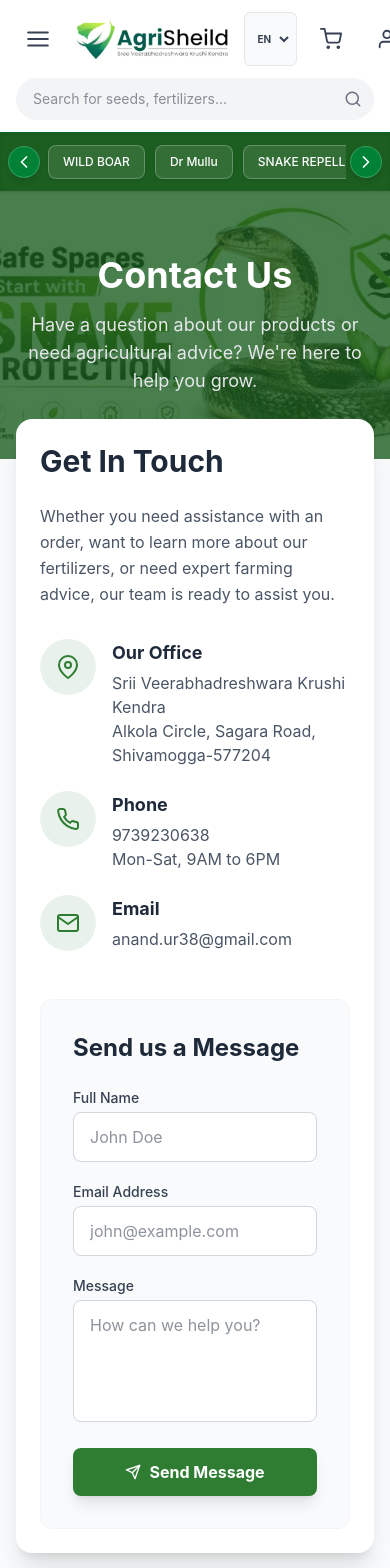
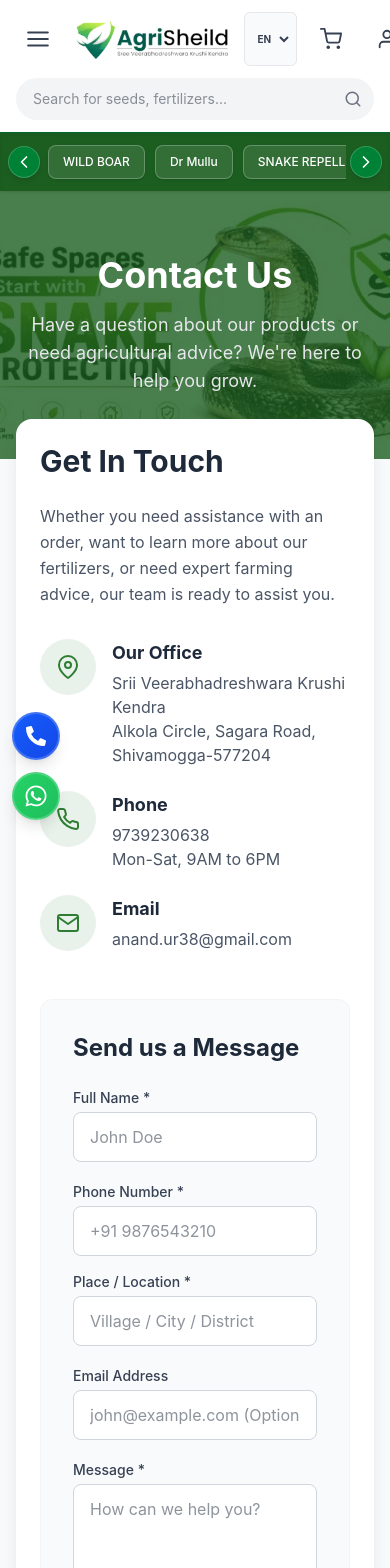
Before and after one commit to agrisheildsvk-ctrl/agrishield, a React (Vite) app in the folder frontend/: page /contact in a window 390 px wide. Shown: the top 1568 px of the page. Built offline with nearby package versions, Linux system fonts and the light colour scheme; no server answers.

Commit message:
Allow Railway host

```diff
--- /dev/null
+++ b/frontend/src/components/FloatingContact.jsx
@@ -0,0 +1,74 @@
+import React, { useState } from 'react';
+import { FaWhatsapp, FaPhoneAlt } from 'react-icons/fa';
+import { motion, AnimatePresence } from 'framer-motion';
+
+const FloatingContact = () => {
+  const [hoveredBtn, setHoveredBtn] = useState(null);
+  const phone = '919739230638';
+  const whatsappUrl = `https://wa.me/${phone}?text=${encodeURIComponent('Hello Agrishield / Srii Veerabhadreshwara Krushi Kendra, I need information regarding organic crop protection repellents.')}`;
+  const callUrl = `tel:+${phone}`;
+
+  return (
+    <div className="fixed left-3 sm:left-6 bottom-6 sm:bottom-8 z-40 flex flex-col gap-3 items-start pointer-events-auto">
+      {/* Call Phone Button */}
+      <div
+        className="relative flex items-center group"
+        onMouseEnter={() => setHoveredBtn('call')}
+        onMouseLeave={() => setHoveredBtn(null)}
+      >
+        <a
+          href={callUrl}
+          aria-label="Call Agrishield Farmer Helpline"
+          className="w-12 h-12 sm:w-14 sm:h-14 bg-gradient-to-br from-blue-600 to-blue-700 hover:from-blue-500 hover:to-blue-600 text-white rounded-full flex items-center justify-center shadow-lg hover:shadow-xl transition-all transform hover:scale-110 border-2 border-white/20"
+        >
+          <FaPhoneAlt className="w-5 h-5 sm:w-6 sm:h-6 text-white" />
+        </a>
+        <AnimatePresence>
+          {hoveredBtn === 'call' && (
+            <motion.div
+              initial={{ opacity: 0, x: -10 }}
+              animate={{ opacity: 1, x: 0 }}
+              exit={{ opacity: 0, x: -10 }}
+              className="absolute left-14 sm:left-16 bg-gray-900 text-white text-xs sm:text-sm font-bold px-3 py-1.5 rounded-lg shadow-md whitespace-nowrap z-50 ml-2 border border-gray-700"
+            >
+              📞 Call Farmer Helpline (+91 9739230638)
+            </motion.div>
+          )}
+        </AnimatePresence>
+      </div>
+
+      {/* WhatsApp Chat Button */}
+      <div
+        className="relative flex items-center group"
+        onMouseEnter={() => setHoveredBtn('whatsapp')}
+        onMouseLeave={() => setHoveredBtn(null)}
+      >
+        <a
+          href={whatsappUrl}
+          target="_blank"
+          rel="noopener noreferrer"
+          aria-label="Chat with Agrishield on WhatsApp"
+          className="w-12 h-12 sm:w-14 sm:h-14 bg-gradient-to-br from-[#25D366] to-[#1EBE5D] hover:from-[#28E06C] hover:to-[#22C763] text-white rounded-full flex items-center justify-center shadow-lg hover:shadow-xl transition-all transform hover:scale-110 border-2 border-white/20 relative"
+        >
+          {/* Subtle pulse animation for high visibility */}
+          <span className="absolute -inset-1 rounded-full bg-[#25D366] opacity-30 animate-ping pointer-events-none"></span>
+          <FaWhatsapp className="w-6 h-6 sm:w-8 sm:h-8 text-white relative z-10" />
+        </a>
+        <AnimatePresence>
+          {hoveredBtn === 'whatsapp' && (
+            <motion.div
+              initial={{ opacity: 0, x: -10 }}
+              animate={{ opacity: 1, x: 0 }}
+              exit={{ opacity: 0, x: -10 }}
+              className="absolute left-14 sm:left-16 bg-gray-900 text-white text-xs sm:text-sm font-bold px-3 py-1.5 rounded-lg shadow-md whitespace-nowrap z-50 ml-2 border border-gray-700"
+            >
+              💬 Chat on WhatsApp (+91 9739230638)
+            </motion.div>
+          )}
+        </AnimatePresence>
+      </div>
+    </div>
+  );
+};
+
+export default FloatingContact;
--- a/frontend/src/components/MainLayout.jsx
+++ b/frontend/src/components/MainLayout.jsx
@@ -2,6 +2,7 @@ import { Outlet } from 'react-router-dom';
 import Navbar from './Navbar';
 import Footer from './Footer';
 import CouponPopup from './CouponPopup';
+import FloatingContact from './FloatingContact';
 
 const MainLayout = () => {
   return (
@@ -11,6 +12,7 @@ const MainLayout = () => {
         <Outlet />
       </main>
       <CouponPopup />
+      <FloatingContact />
       <Footer />
     </div>
   );
--- a/frontend/src/index.css
+++ b/frontend/src/index.css
@@ -10,8 +10,16 @@
 }
 
 @layer base {
-  body {
-    @apply bg-gray-50 text-gray-800 font-sans overflow-x-hidden w-full;
+  html, body {
+    @apply bg-gray-50 text-gray-800 font-sans;
+    overflow-x: hidden !important;
+    width: 100%;
+    max-width: 100vw;
+  }
+  #root {
+    overflow-x: hidden !important;
+    width: 100%;
+    max-width: 100vw;
   }
   a, button {
     @apply outline-none focus:outline-none transition-colors duration-200;
--- a/frontend/src/pages/Contact.jsx
+++ b/frontend/src/pages/Contact.jsx
@@ -2,6 +2,7 @@ import { useEffect } from 'react';
 import { motion } from 'framer-motion';
 import { useForm } from 'react-hook-form';
 import { FiMapPin, FiPhone, FiMail, FiSend } from 'react-icons/fi';
+import { FaWhatsapp } from 'react-icons/fa';
 import SEO from '../components/SEO';
 
 const Contact = () => {
@@ -11,8 +12,15 @@ const Contact = () => {
   const { register, handleSubmit, formState: { errors }, reset } = useForm();
 
   const onSubmit = (data) => {
-    console.log("Contact Data:", data);
-    alert("Thank you for contacting us! We will get back to you soon.");
+    const phone = '919739230638';
+    const message = `*New Farmer Inquiry from Agrishield Website*\n\n` +
+      `👤 *Name:* ${data.name}\n` +
+      `📞 *Phone:* ${data.phone}\n` +
+      `📍 *Place:* ${data.place}\n` +
+      `📧 *Email:* ${data.email || 'N/A'}\n\n` +
+      `💬 *Message:*\n${data.message}`;
+    const url = `https://wa.me/${phone}?text=${encodeURIComponent(message)}`;
+    window.open(url, '_blank', 'noopener,noreferrer');
     reset();
   };
 
@@ -110,7 +118,7 @@ const Contact = () => {
               <h3 className="text-2xl font-bold text-gray-800 mb-6">Send us a Message</h3>
               <form onSubmit={handleSubmit(onSubmit)} className="space-y-5">
                 <div>
-                  <label className="block text-sm font-medium text-gray-700 mb-1">Full Name</label>
+                  <label className="block text-sm font-medium text-gray-700 mb-1">Full Name *</label>
                   <input
                     type="text"
                     {...register("name", { required: "Name is required" })}
@@ -120,22 +128,46 @@ const Contact = () => {
                   {errors.name && <p className="text-red-500 text-sm mt-1">{errors.name.message}</p>}
                 </div>
 
+                <div className="grid grid-cols-1 sm:grid-cols-2 gap-4">
+                  <div>
+                    <label className="block text-sm font-medium text-gray-700 mb-1">Phone Number *</label>
+                    <input
+                      type="tel"
+                      {...register("phone", {
+                        required: "Phone number is required",
+                        pattern: { value: /^[0-9+\s-]{10,15}$/, message: "Enter a valid 10-digit mobile number" }
+                      })}
+                      className="w-full px-4 py-3 rounded-lg border border-gray-300 focus:ring-2 focus:ring-primary focus:border-transparent outline-none transition-all bg-white"
+                      placeholder="+91 9876543210"
+                    />
+                    {errors.phone && <p className="text-red-500 text-sm mt-1">{errors.phone.message}</p>}
+                  </div>
+
+                  <div>
+                    <label className="block text-sm font-medium text-gray-700 mb-1">Place / Location *</label>
+                    <input
+                      type="text"
+                      {...register("place", { required: "Place/Village is required" })}
+                      className="w-full px-4 py-3 rounded-lg border border-gray-300 focus:ring-2 focus:ring-primary focus:border-transparent outline-none transition-all bg-white"
+                      placeholder="Village / City / District"
+                    />
+                    {errors.place && <p className="text-red-500 text-sm mt-1">{errors.place.message}</p>}
+                  </div>
+                </div>
+
                 <div>
                   <label className="block text-sm font-medium text-gray-700 mb-1">Email Address</label>
                   <input
                     type="email"
-                    {...register("email", {
-                      required: "Email is required",
-                      pattern: { value: /\S+@\S+\.\S+/, message: "Invalid email address" }
-                    })}
+                    {...register("email")}
                     className="w-full px-4 py-3 rounded-lg border border-gray-300 focus:ring-2 focus:ring-primary focus:border-transparent outline-none transition-all bg-white"
-                    placeholder="john@example.com"
+                    placeholder="john@example.com (Optional)"
                   />
                   {errors.email && <p className="text-red-500 text-sm mt-1">{errors.email.message}</p>}
                 </div>
 
                 <div>
-                  <label className="block text-sm font-medium text-gray-700 mb-1">Message</label>
+                  <label className="block text-sm font-medium text-gray-700 mb-1">Message *</label>
                   <textarea
                     {...register("message", { required: "Message is required" })}
                     rows="4"
@@ -147,9 +179,9 @@ const Contact = () => {
 
                 <button
                   type="submit"
-                  className="w-full bg-primary hover:bg-primary-dark text-white font-bold py-3 px-6 rounded-lg transition-colors flex items-center justify-center gap-2 shadow-lg"
+                  className="w-full bg-[#25D366] hover:bg-[#1EBE5D] text-white font-bold py-3.5 px-6 rounded-lg transition-colors flex items-center justify-center gap-2.5 shadow-lg hover:shadow-xl cursor-pointer"
                 >
-                  <FiSend /> Send Message
+                  <FaWhatsapp className="w-5 h-5 shrink-0" /> Send Message via WhatsApp
                 </button>
               </form>
             </motion.div>
--- a/frontend/src/pages/Home.jsx
+++ b/frontend/src/pages/Home.jsx
@@ -11,6 +11,7 @@ import TrustBadges from '../components/TrustBadges';
 import PromoBanners from '../components/PromoBanners';
 import ProductCard from '../components/shop/ProductCard';
 import SEO from '../components/SEO';
+import { FaWhatsapp } from 'react-icons/fa';
 
 const Home = () => {
   useEffect(() => {
@@ -364,27 +365,52 @@ const Home = () => {
             {/* Contact Form */}
             <div className="w-full lg:w-2/3">
               <div className="bg-white rounded-3xl p-8 md:p-10 shadow-2xl">
-                <form className="space-y-6" onSubmit={(e) => { e.preventDefault(); alert('Message sent! We will contact you soon.'); }}>
-                  <div className="grid grid-cols-1 md:grid-cols-2 gap-6">
+                <form
+                  className="space-y-5"
+                  onSubmit={(e) => {
+                    e.preventDefault();
+                    const form = e.target;
+                    const name = form.name.value;
+                    const phone = form.phone.value;
+                    const place = form.place.value;
+                    const email = form.email.value || 'N/A';
+                    const message = form.message.value;
+                    const targetPhone = '919739230638';
+                    const formattedMsg = `*New Farmer Inquiry from Agrishield Website*\n\n` +
+                      `👤 *Name:* ${name}\n` +
+                      `📞 *Phone:* ${phone}\n` +
+                      `📍 *Place:* ${place}\n` +
+                      `📧 *Email:* ${email}\n\n` +
+                      `💬 *Message:*\n${message}`;
+                    const url = `https://wa.me/${targetPhone}?text=${encodeURIComponent(formattedMsg)}`;
+                    window.open(url, '_blank', 'noopener,noreferrer');
+                    form.reset();
+                  }}
+                >
+                  <div>
+                    <label className="block text-sm font-bold text-gray-700 mb-2">Full Name *</label>
+                    <input name="name" type="text" required className="w-full bg-gray-50 text-gray-900 border border-gray-200 rounded-xl px-4 py-3 focus:outline-none focus:border-primary focus:ring-1 focus:ring-primary transition-colors" placeholder="John Doe" />
+                  </div>
+                  <div className="grid grid-cols-1 sm:grid-cols-2 gap-4">
                     <div>
-                      <label className="block text-sm font-bold text-gray-700 mb-2">First Name</label>
-                      <input type="text" required className="w-full bg-gray-50 text-gray-900 border border-gray-200 rounded-xl px-4 py-3 focus:outline-none focus:border-primary focus:ring-1 focus:ring-primary transition-colors" placeholder="John" />
+                      <label className="block text-sm font-bold text-gray-700 mb-2">Phone Number *</label>
+                      <input name="phone" type="tel" required pattern="[0-9+\s-]{10,15}" title="Enter a valid 10-digit mobile number" className="w-full bg-gray-50 text-gray-900 border border-gray-200 rounded-xl px-4 py-3 focus:outline-none focus:border-primary focus:ring-1 focus:ring-primary transition-colors" placeholder="+91 9876543210" />
                     </div>
                     <div>
-                      <label className="block text-sm font-bold text-gray-700 mb-2">Last Name</label>
-                      <input type="text" required className="w-full bg-gray-50 text-gray-900 border border-gray-200 rounded-xl px-4 py-3 focus:outline-none focus:border-primary focus:ring-1 focus:ring-primary transition-colors" placeholder="Doe" />
+                      <label className="block text-sm font-bold text-gray-700 mb-2">Place / Location *</label>
+                      <input name="place" type="text" required className="w-full bg-gray-50 text-gray-900 border border-gray-200 rounded-xl px-4 py-3 focus:outline-none focus:border-primary focus:ring-1 focus:ring-primary transition-colors" placeholder="Village / City / District" />
                     </div>
                   </div>
                   <div>
                     <label className="block text-sm font-bold text-gray-700 mb-2">Email Address</label>
-                    <input type="email" required className="w-full bg-gray-50 text-gray-900 border border-gray-200 rounded-xl px-4 py-3 focus:outline-none focus:border-primary focus:ring-1 focus:ring-primary transition-colors" placeholder="john@example.com" />
+                    <input name="email" type="email" className="w-full bg-gray-50 text-gray-900 border border-gray-200 rounded-xl px-4 py-3 focus:outline-none focus:border-primary focus:ring-1 focus:ring-primary transition-colors" placeholder="john@example.com (Optional)" />
                   </div>
                   <div>
-                    <label className="block text-sm font-bold text-gray-700 mb-2">Your Message</label>
-                    <textarea required rows="4" className="w-full bg-gray-50 text-gray-900 border border-gray-200 rounded-xl px-4 py-3 focus:outline-none focus:border-primary focus:ring-1 focus:ring-primary transition-colors" placeholder="How can we help you?"></textarea>
+                    <label className="block text-sm font-bold text-gray-700 mb-2">Your Message *</label>
+                    <textarea name="message" required rows="4" className="w-full bg-gray-50 text-gray-900 border border-gray-200 rounded-xl px-4 py-3 focus:outline-none focus:border-primary focus:ring-1 focus:ring-primary transition-colors resize-none" placeholder="How can we help you?"></textarea>
                   </div>
-                  <button type="submit" className="w-full bg-primary hover:bg-primary-dark text-white font-bold py-4 px-6 rounded-xl transition-all shadow-md hover:shadow-lg hover:-translate-y-1 transform duration-300">
-                    Send Message
+                  <button type="submit" className="w-full bg-[#25D366] hover:bg-[#1EBE5D] text-white font-bold py-4 px-6 rounded-xl transition-all shadow-md hover:shadow-lg hover:-translate-y-1 transform duration-300 flex items-center justify-center gap-2.5 cursor-pointer">
+                    <FaWhatsapp className="w-5 h-5 shrink-0" /> Send Message via WhatsApp
                   </button>
                 </form>
               </div>
```
Also changed, not shown: frontend/src/components/CouponPopup.jsx (+5 -5 lines), frontend/src/components/Navbar.jsx (+21 -7 lines), frontend/src/pages/Cart.jsx (+4 -4 lines), frontend/src/pages/ProductDetails.jsx (+5 -3 lines), frontend/src/pages/Shop.jsx (+36 -6 lines).
